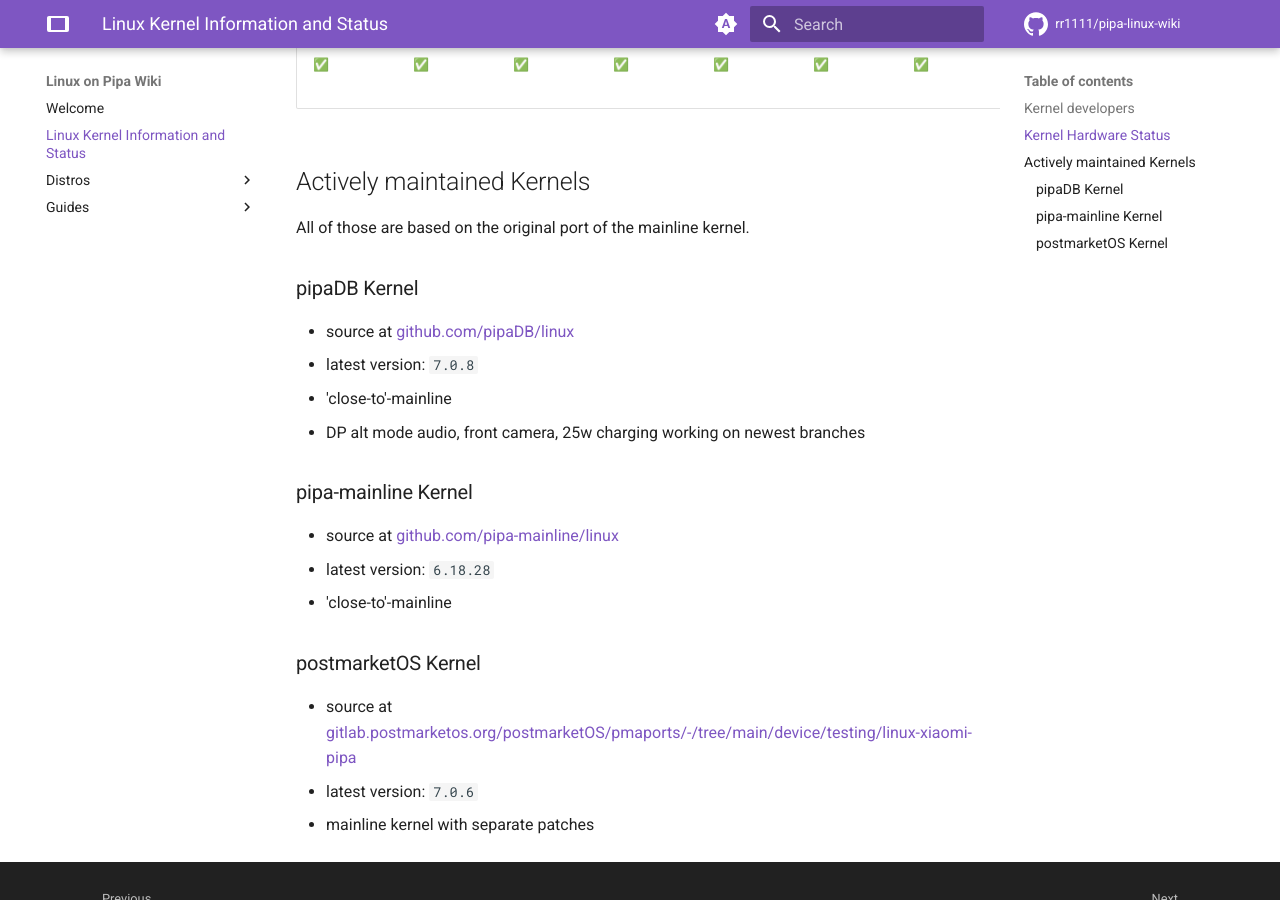
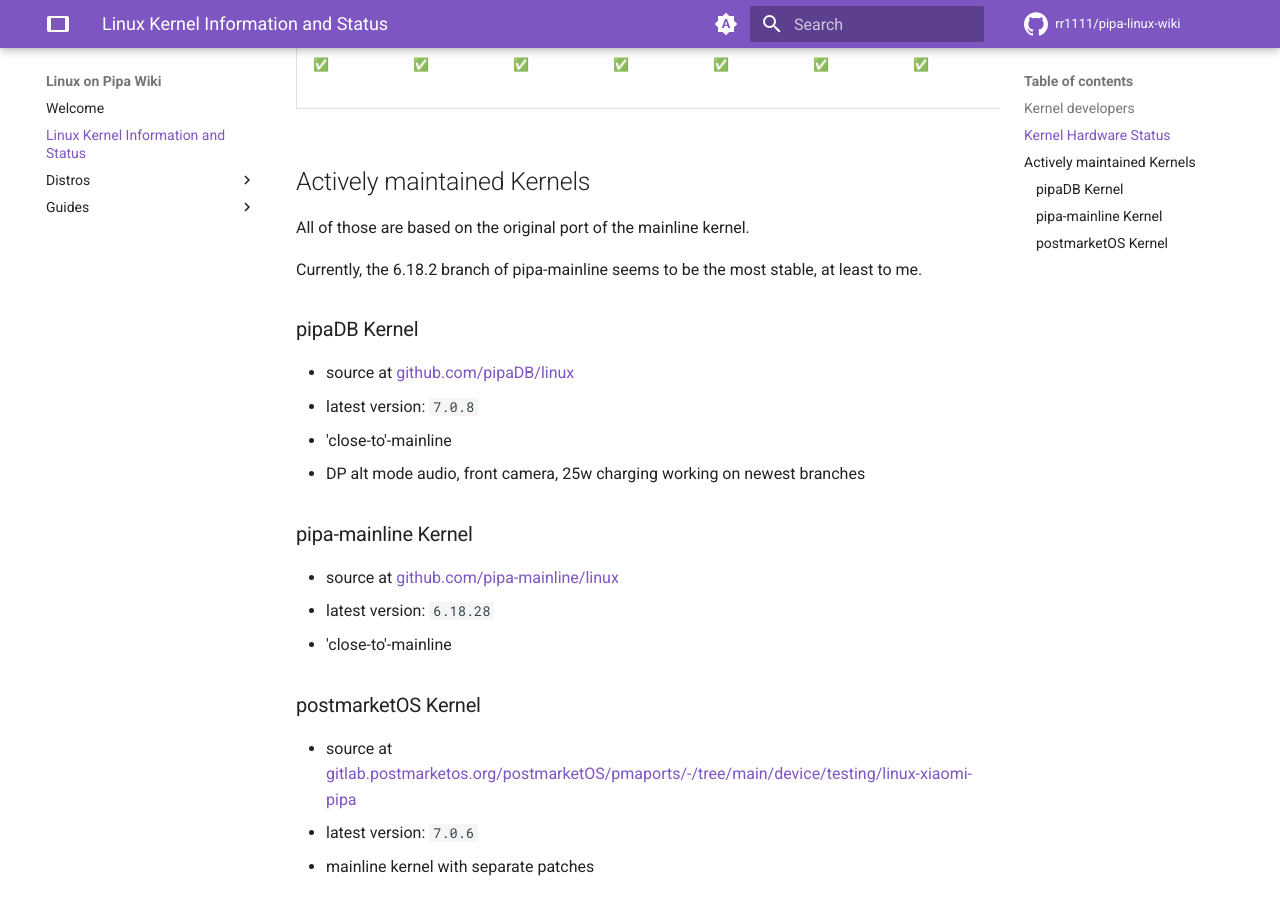
Before and after one commit to AnmiTaliDev/pipa-linux-wiki, an MkDocs documentation site: the page built from docs/kernel.md, in a window 1280 px wide and 900 px high, scrolled down 901 px. Built offline with MkDocs 1.6.1 and Material for MkDocs 9.7.7, drawn with Linux system fonts in a browser that asks for light colours; comment, search, counter and statistics services are not loaded.

Commit message:
Update kernel.md

```diff
--- a/docs/kernel.md
+++ b/docs/kernel.md
@@ -29,6 +29,9 @@ Please open a PR if you're missing!
 ## Actively maintained Kernels
 All of those are based on the original port of the mainline kernel.
 
+Currently, the 6.18.2 branch of pipa-mainline seems to be the most stable, at least to me.
+
+
 ### pipaDB Kernel
 - source at [github.com/pipaDB/linux](https://github.com/pipaDB/linux)
 - latest version: `7.0.8`
```
